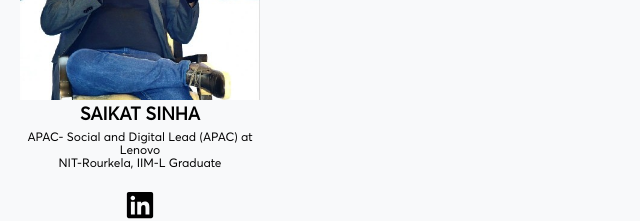
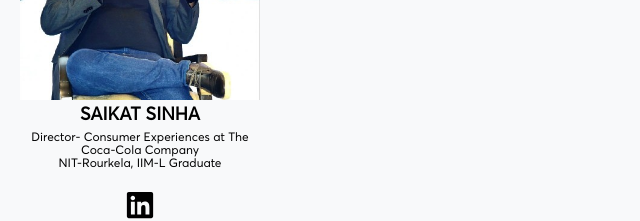
Before and after one commit to ecelliitbhu/ecell-website-new, a Next.js app: page /mentorship_pool/components/mentors in a window 1280 px wide. Shown: the part 1000-1221 px from the top of the page, without its empty margins (0-640 px from the left). Built offline with nearby package versions, Linux system fonts and the light colour scheme; no server answers.

Commit message:
profile change startup mentor pool

```diff
--- a/pages/mentorship_pool/components/mentors.tsx
+++ b/pages/mentorship_pool/components/mentors.tsx
@@ -36,7 +36,7 @@ const verticalHeads = [
   },
   {
     name: "Saikat Sinha",
-    position: "APAC- Social and Digital Lead (APAC) at Lenovo",
+    position: "Director- Consumer Experiences at The Coca-Cola Company",
     institute:"NIT-Rourkela, IIM-L Graduate",
     image: saikat,
     linkedin: "https://www.linkedin.com/in/saikatsinha2/",
```
